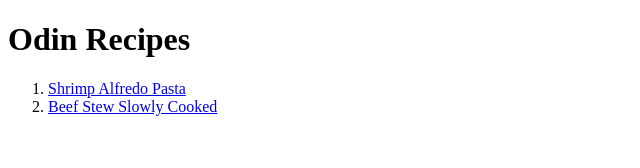
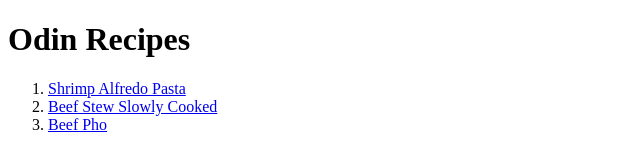
Before and after one commit to Rezlam688/odin-recipes, a plain HTML site: page index.html in a window 1280 px wide. Shown: the full height of the page, 0-640 px from the left. Drawn offline with Linux system fonts and the light colour scheme.

Commit message:
added pho link

```diff
--- a/index.html
+++ b/index.html
@@ -15,6 +15,9 @@
         <li>
             <a href="recipes/beefstew.html">Beef Stew Slowly Cooked</a>
         </li>
+        <li>
+            <a href="recipes/pho.html">Beef Pho</a>
+        </li>
     </ol>
 </body>
 </html>
```
